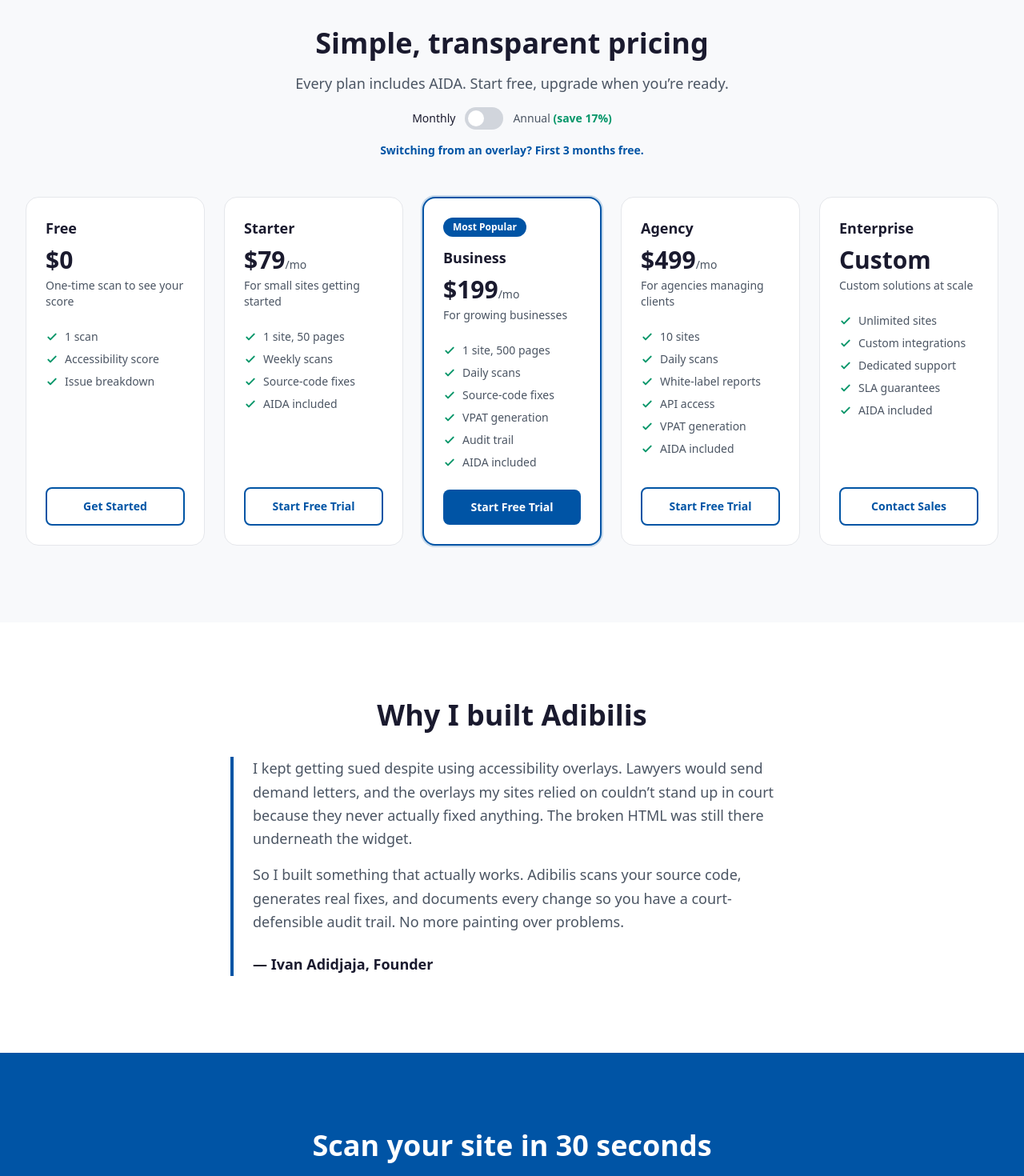
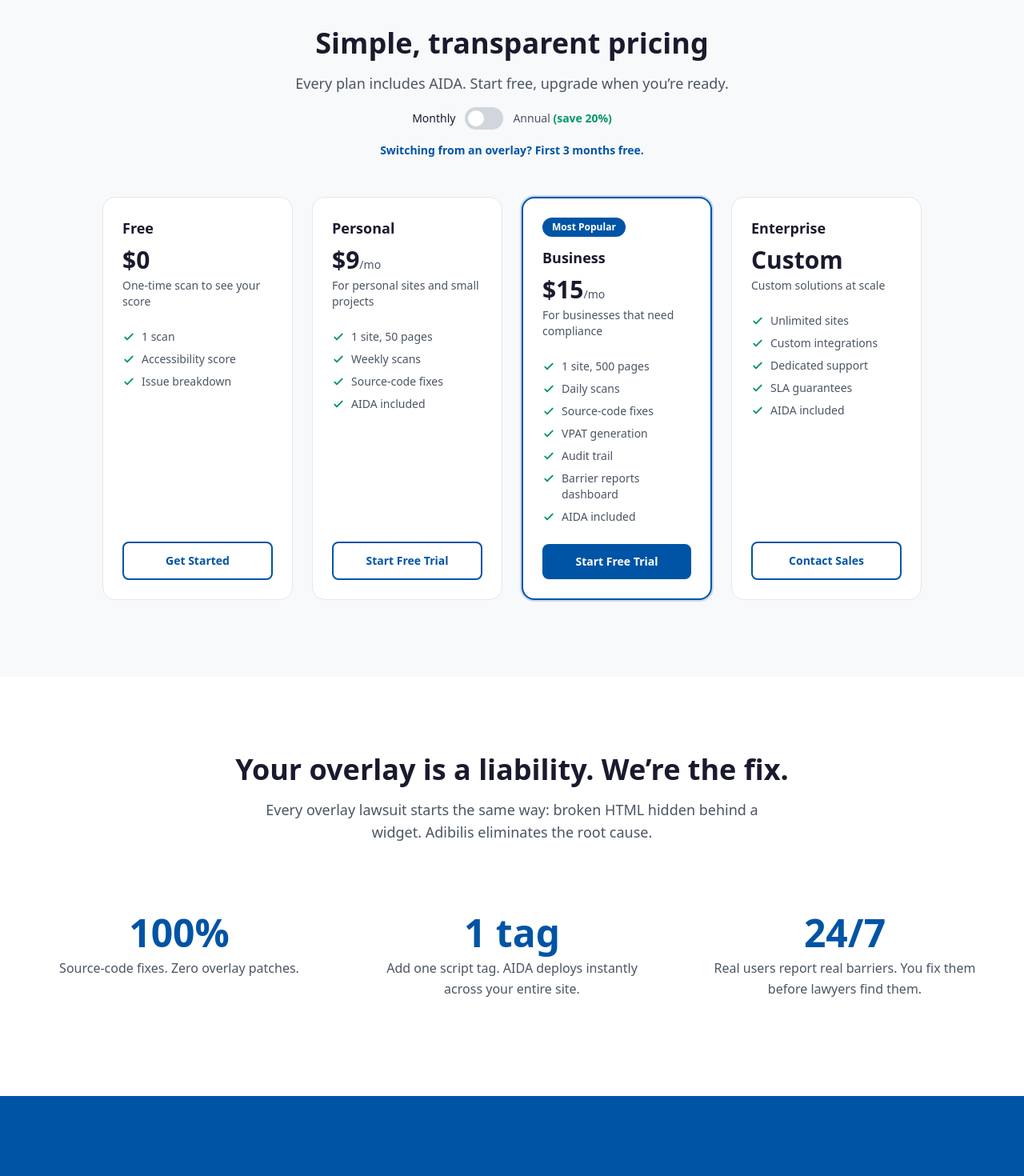
Before and after one commit to ianhart/adibilis-site, a React (Vite) app: page / in a window 1280 px wide. Shown: the part 3460-4930 px from the top of the page at 80% size. Built offline with nearby package versions, Linux system fonts and the light colour scheme.

Commit message:
Update pricing (Personal $9, Business $15) and replace founder story with results section

```diff
--- a/src/components/Footer.tsx
+++ b/src/components/Footer.tsx
@@ -25,7 +25,7 @@
             <h2 className="text-lg font-semibold text-white mb-4">Company</h2>
             <ul className="space-y-2 list-none p-0 m-0">
               <li>
-                <a href="#story" className="text-gray-300 hover:text-white no-underline transition-colors">
+                <a href="#results" className="text-gray-300 hover:text-white no-underline transition-colors">
                   About
                 </a>
               </li>
--- a/src/pages/HomePage.tsx
+++ b/src/pages/HomePage.tsx
@@ -401,7 +401,7 @@
                       Starting price
                     </td>
                     <td className="py-3 px-4 text-center bg-primary-light font-bold text-primary text-sm">
-                      Free
+                      $9/mo
                     </td>
                     <td className="py-3 px-4 text-center text-text-secondary text-sm">
                       $49/mo
@@ -466,7 +466,7 @@
                 className={`text-sm font-medium ${annualBilling ? 'text-text' : 'text-text-secondary'}`}
               >
                 Annual{' '}
-                <span className="text-success font-semibold">(save 17%)</span>
+                <span className="text-success font-semibold">(save 20%)</span>
               </span>
             </div>
 
@@ -476,7 +476,7 @@
             </p>
           </FadeInSection>
 
-          <div className="grid grid-cols-1 sm:grid-cols-2 lg:grid-cols-5 gap-6">
+          <div className="grid grid-cols-1 sm:grid-cols-2 lg:grid-cols-4 gap-6 max-w-5xl mx-auto">
             {[
               {
                 name: 'Free',
@@ -487,9 +487,9 @@
                 popular: false,
               },
               {
-                name: 'Starter',
-                price: annualBilling ? 66 : 79,
-                desc: 'For small sites getting started',
+                name: 'Personal',
+                price: annualBilling ? 7 : 9,
+                desc: 'For personal sites and small projects',
                 features: [
                   '1 site, 50 pages',
                   'Weekly scans',
@@ -501,33 +501,19 @@
               },
               {
                 name: 'Business',
-                price: annualBilling ? 165 : 199,
-                desc: 'For growing businesses',
+                price: annualBilling ? 12 : 15,
+                desc: 'For businesses that need compliance',
                 features: [
                   '1 site, 500 pages',
                   'Daily scans',
                   'Source-code fixes',
                   'VPAT generation',
                   'Audit trail',
+                  'Barrier reports dashboard',
                   'AIDA included',
                 ],
                 cta: 'Start Free Trial',
                 popular: true,
-              },
-              {
-                name: 'Agency',
-                price: annualBilling ? 415 : 499,
-                desc: 'For agencies managing clients',
-                features: [
-                  '10 sites',
-                  'Daily scans',
-                  'White-label reports',
-                  'API access',
-                  'VPAT generation',
-                  'AIDA included',
-                ],
-                cta: 'Start Free Trial',
-                popular: false,
               },
               {
                 name: 'Enterprise',
@@ -607,39 +593,47 @@
         </div>
       </section>
 
-      {/* ============ FOUNDER STORY ============ */}
+      {/* ============ SOCIAL PROOF / RESULTS ============ */}
       <section
-        id="story"
-        aria-labelledby="story-heading"
+        id="results"
+        aria-labelledby="results-heading"
         className="bg-white py-20 sm:py-24"
         tabIndex={-1}
       >
-        <div className="max-w-3xl mx-auto px-4 sm:px-6 lg:px-8">
+        <div className="max-w-7xl mx-auto px-4 sm:px-6 lg:px-8">
           <FadeInSection>
             <h2
-              id="story-heading"
-              className="text-3xl sm:text-4xl font-bold text-text text-center mb-8"
+              id="results-heading"
+              className="text-3xl sm:text-4xl font-bold text-text text-center mb-4"
             >
-              Why I built Adibilis
+              Your overlay is a liability. We&rsquo;re the fix.
             </h2>
-            <blockquote className="border-l-4 border-primary pl-6 text-text-secondary text-lg leading-relaxed">
-              <p>
-                I kept getting sued despite using accessibility overlays. Lawyers
-                would send demand letters, and the overlays my sites relied on
-                couldn&rsquo;t stand up in court because they never actually fixed
-                anything. The broken HTML was still there underneath the widget.
-              </p>
-              <p className="mt-4">
-                So I built something that actually works. Adibilis scans your
-                source code, generates real fixes, and documents every change so
-                you have a court-defensible audit trail. No more painting over
-                problems.
-              </p>
-              <footer className="mt-6 text-text font-semibold">
-                &mdash; Ivan Adidjaja, Founder
-              </footer>
-            </blockquote>
+            <p className="text-text-secondary text-lg text-center max-w-2xl mx-auto mb-16">
+              Every overlay lawsuit starts the same way: broken HTML hidden behind a widget.
+              Adibilis eliminates the root cause.
+            </p>
           </FadeInSection>
+
+          <div className="grid grid-cols-1 md:grid-cols-3 gap-8">
+            <FadeInSection>
+              <div className="text-center p-6">
+                <p className="text-5xl font-extrabold text-primary mb-2">100%</p>
+                <p className="text-text-secondary">Source-code fixes. Zero overlay patches.</p>
+              </div>
+            </FadeInSection>
+            <FadeInSection>
+              <div className="text-center p-6">
+                <p className="text-5xl font-extrabold text-primary mb-2">1 tag</p>
+                <p className="text-text-secondary">Add one script tag. AIDA deploys instantly across your entire site.</p>
+              </div>
+            </FadeInSection>
+            <FadeInSection>
+              <div className="text-center p-6">
+                <p className="text-5xl font-extrabold text-primary mb-2">24/7</p>
+                <p className="text-text-secondary">Real users report real barriers. You fix them before lawyers find them.</p>
+              </div>
+            </FadeInSection>
+          </div>
         </div>
       </section>
 
```
